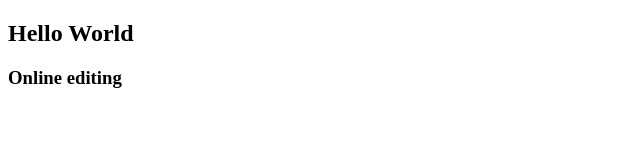
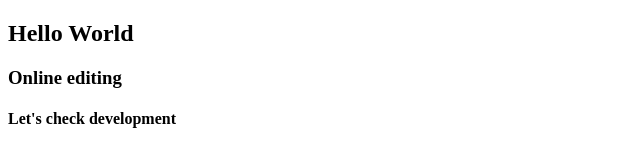
Before and after one commit to LesterGalanis/testing, a plain HTML site: page index.html in a window 1280 px wide. Shown: the whole page, without its empty margins (0-640 px from the left). Drawn offline with Linux system fonts and the light colour scheme.

Commit message:
commit with new header tag

```diff
--- a/index.html
+++ b/index.html
@@ -9,5 +9,6 @@
 
 <h2>Hello World</h2>
 <h3>Online editing</h3>
+<h4>Let's check development</h4>
 </body>
 </html>
```
